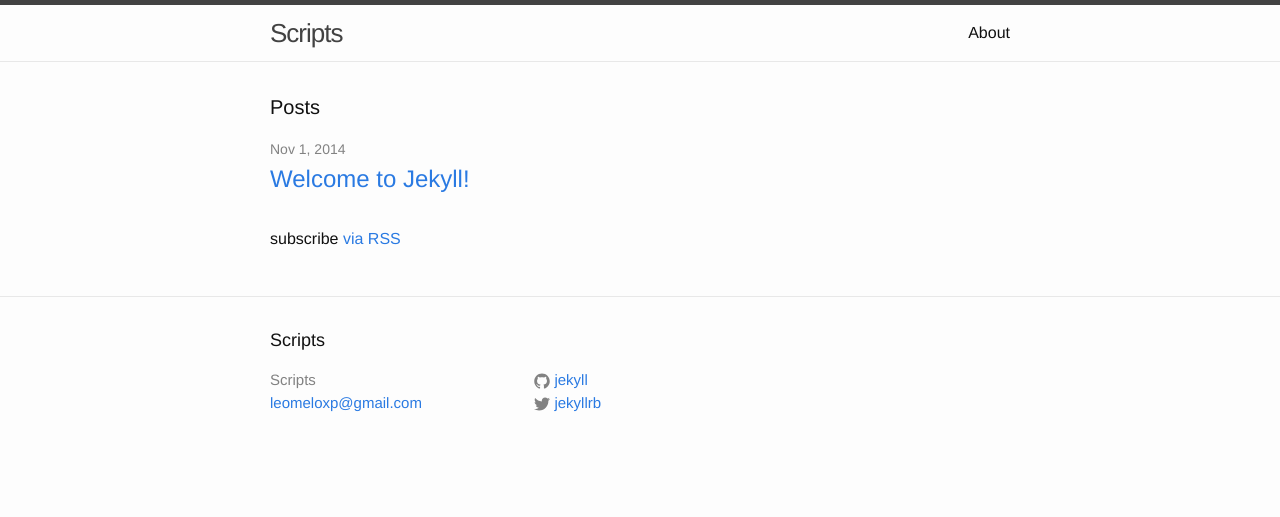
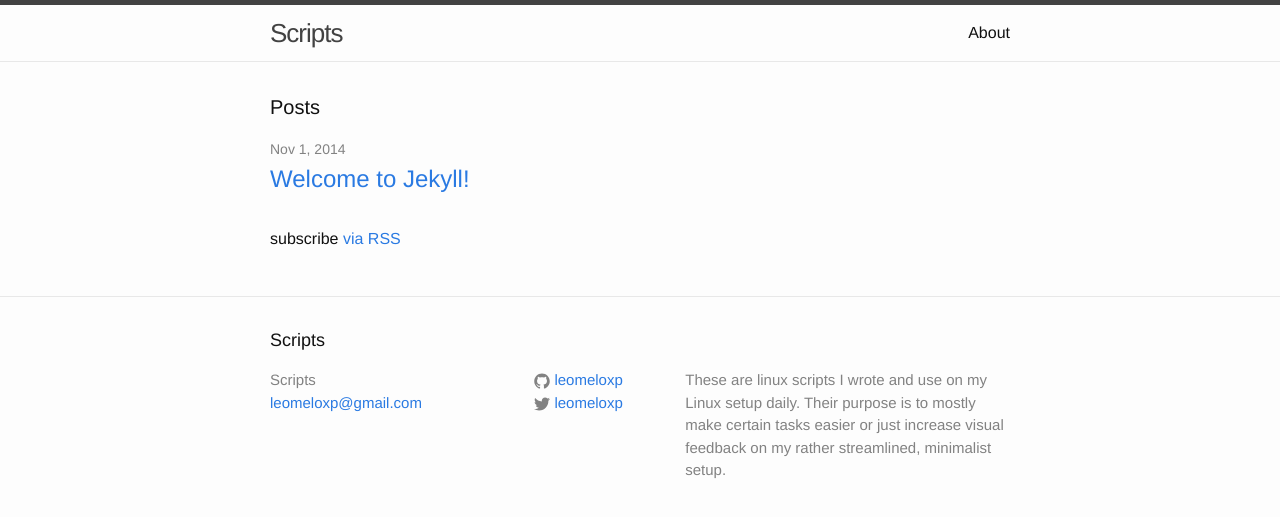
Before and after one commit to JLCNate/scripts, a Jekyll site: the page built from index.html, in a window 1280 px wide. Shown: the top 517 px of the page. Built offline with Jekyll 4.4.1, drawn with Linux system fonts in a browser that asks for light colours.

Commit message:
config edit
Added description and fixed twitter and github profile addresses

```diff
--- a/_config.yml
+++ b/_config.yml
@@ -2,11 +2,13 @@
 title: Scripts
 email: leomeloxp@gmail.com
 description: > # this means to ignore newlines until "baseurl:"
-
+  These are linux scripts I wrote and use on my Linux setup daily.
+  Their purpose is to mostly make certain tasks easier
+  or just increase visual feedback on my rather streamlined, minimalist setup.
 baseurl: "/scripts" # the subpath of your site, e.g. /blog/
 url: "http://leomeloxp.github.io" # the base hostname & protocol for your site
-twitter_username: jekyllrb
-github_username:  jekyll
+twitter_username: leomeloxp
+github_username:  leomeloxp
 
 # Build settings
 markdown: kramdown
```
